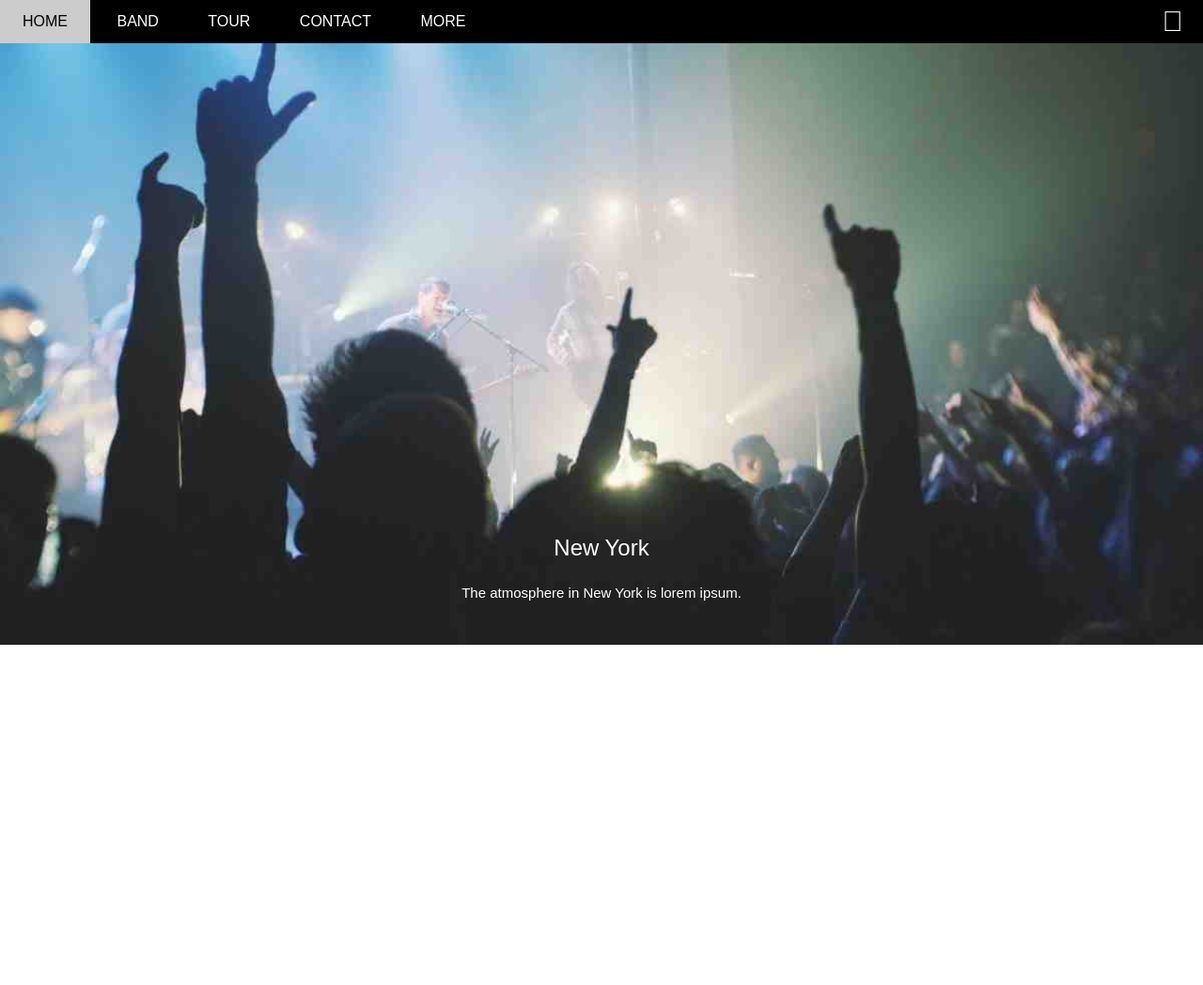
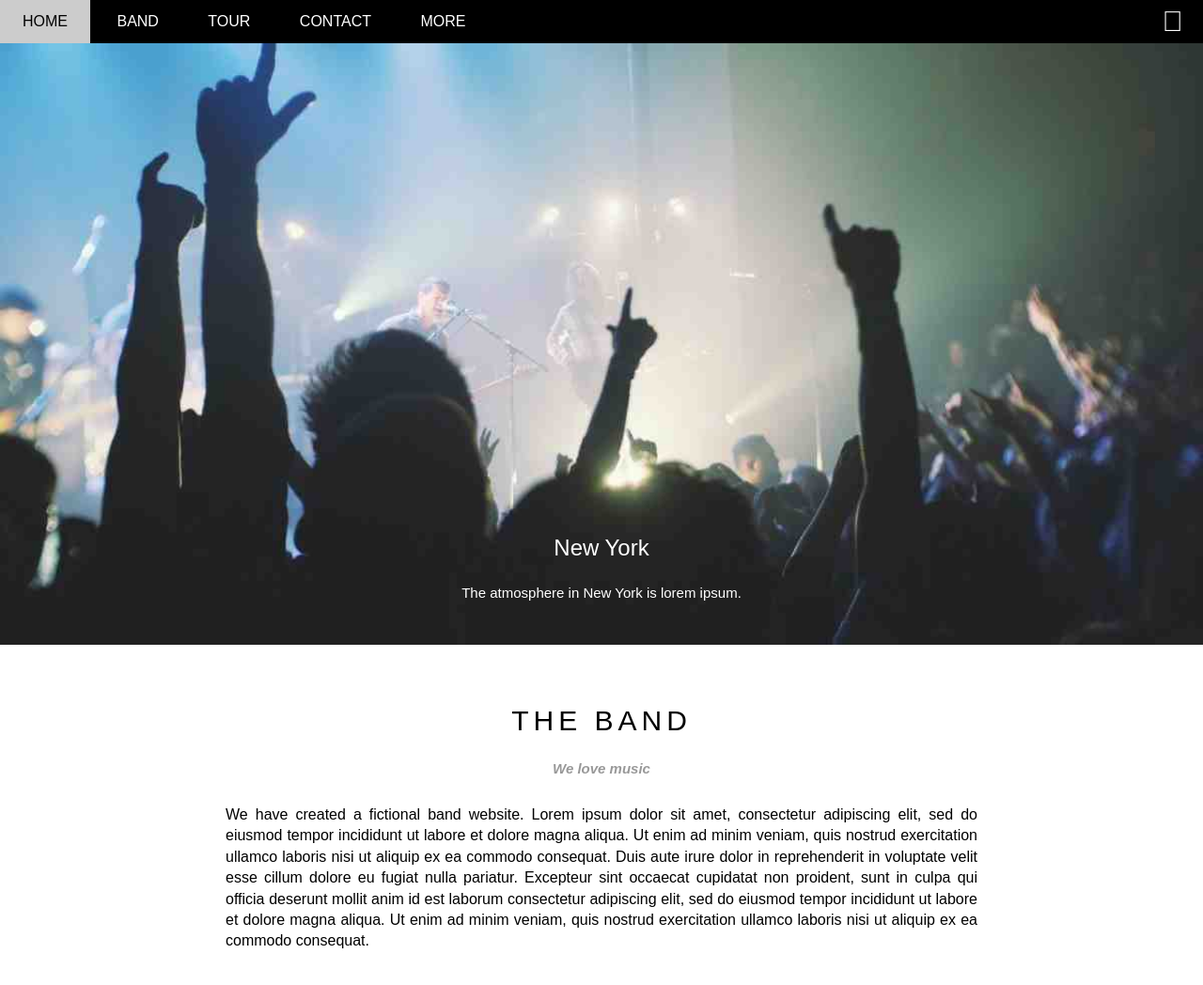
Before and after one commit to hiepit/F8_W3_Band, a plain HTML site: page index.html in a window 1280 px wide. Shown: the whole page at 94% size. Before the commit the page ends 800 px from the top, so only its background shows below. Drawn offline with nearby package versions, Linux system fonts and the light colour scheme.

Commit message:
About section

```diff
--- a/assets/css/style.css
+++ b/assets/css/style.css
@@ -123,8 +123,56 @@ html {
   font-size: 15px;
 }
 
+
+
+
+
+
+
+
+
+
+
 #content {
+
 }
+
+.about{
+  width: 800px;
+  margin: 64px 0px;
+  margin-left: auto;
+  margin-right: auto;
+}
+
+#content .text-heading {
+  margin-top: 10px;
+  font-size: 30px;
+  font-weight: 300;
+  letter-spacing: 5px;
+  text-align: center;
+  margin-bottom: 25px;
+}
+
+#content .text-sub-heading {
+  opacity: 0.4;
+  margin-bottom: 30px;
+  font-size: 15px;
+  font-style: italic;
+  text-align: center
+}
+
+#content .text-desct {
+  line-height: 1.4;
+  text-justify: auto;
+  margin-bottom: 15px;
+  text-align: justify;
+}
+
+
+
+
+
+
 
 #footer {
 }
--- a/index.html
+++ b/index.html
@@ -46,7 +46,26 @@
         </div>
       </div>
 
-      <div id="content"></div>
+      <div id="content">
+<!-- BEGIN: About section -->
+        <div class="about">
+          <h2 class="text-heading">
+            THE BAND
+          </h2>
+          <h4 class="text-sub-heading">
+            We love music
+          </h4>
+          <p class="text-desct">
+            We have created a fictional band website. Lorem ipsum dolor sit amet, consectetur adipiscing elit, sed do eiusmod tempor incididunt ut labore et dolore magna aliqua. Ut enim ad minim veniam, quis nostrud exercitation ullamco laboris nisi ut aliquip ex ea commodo consequat. Duis aute irure dolor in reprehenderit in voluptate velit esse cillum dolore eu fugiat nulla pariatur. Excepteur sint occaecat cupidatat non proident, sunt in culpa qui officia deserunt mollit anim id est laborum consectetur adipiscing elit, sed do eiusmod tempor incididunt ut labore et dolore magna aliqua. Ut enim ad minim veniam, quis nostrud exercitation ullamco laboris nisi ut aliquip ex ea commodo consequat.
+          </p>
+        </div>
+<!-- END: About section -->
+
+<!-- BEGIN: Tour section -->
+
+<!-- END: Tour section -->
+
+      </div>
 
       <div id="footer"></div>
     </div>
```
